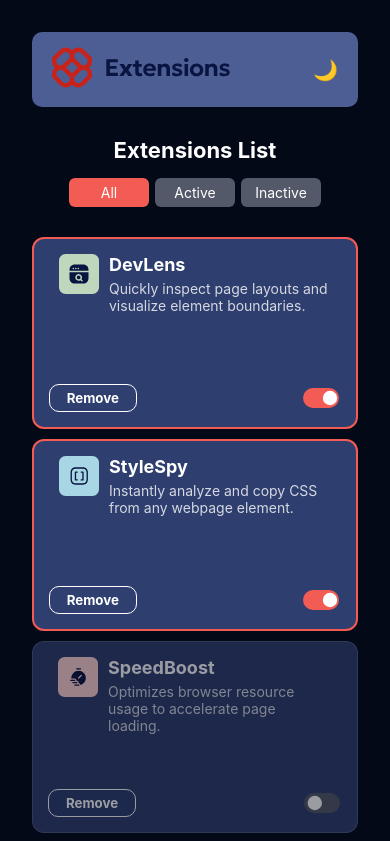
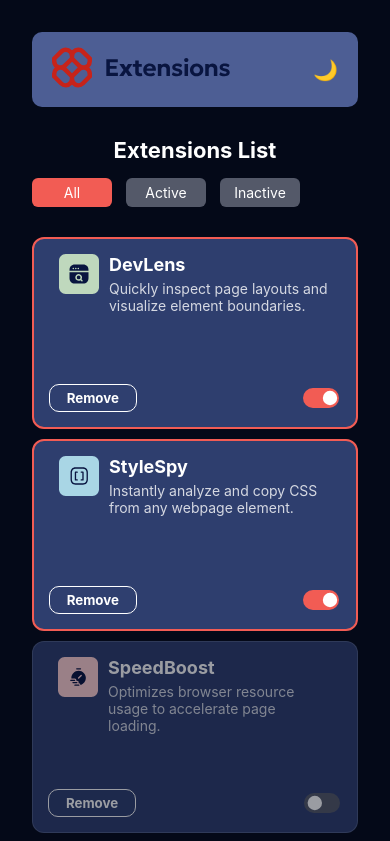
Before and after one commit to Nwaforce/Browser-extension-manager-UI, a React (Create React App) app: page / in a window 390 px wide. Shown: the top 841 px of the page. Built offline with nearby package versions, Linux system fonts and the light colour scheme.

Commit message:
little tourch

```diff
--- a/src/styles.css
+++ b/src/styles.css
@@ -223,7 +223,8 @@ input:checked + .slider:before {
 
   .filters {
     display: flex;
-    gap: 6px;
+    width: 100%;
+    gap: 14px;
   }
 
   .filters button {
```
